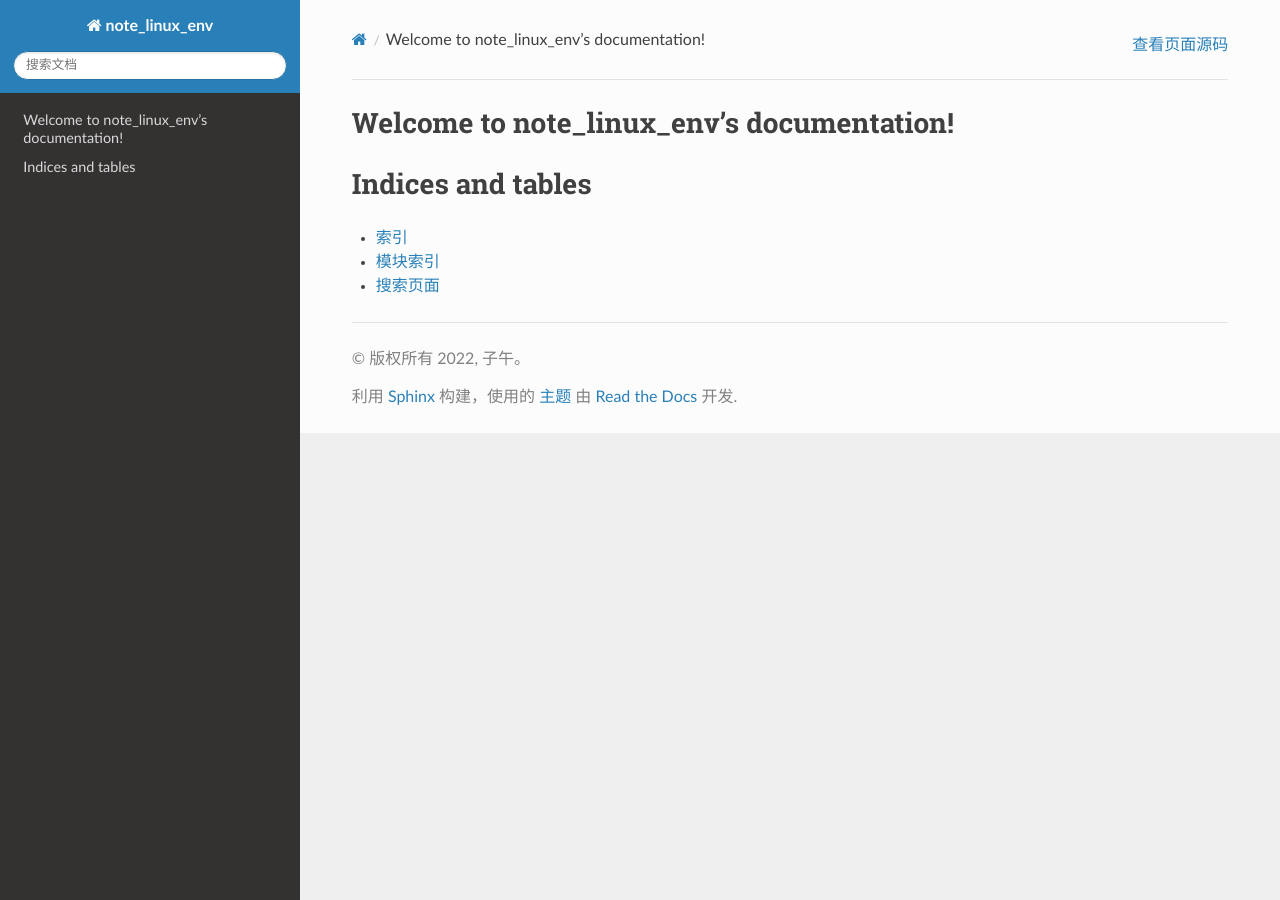
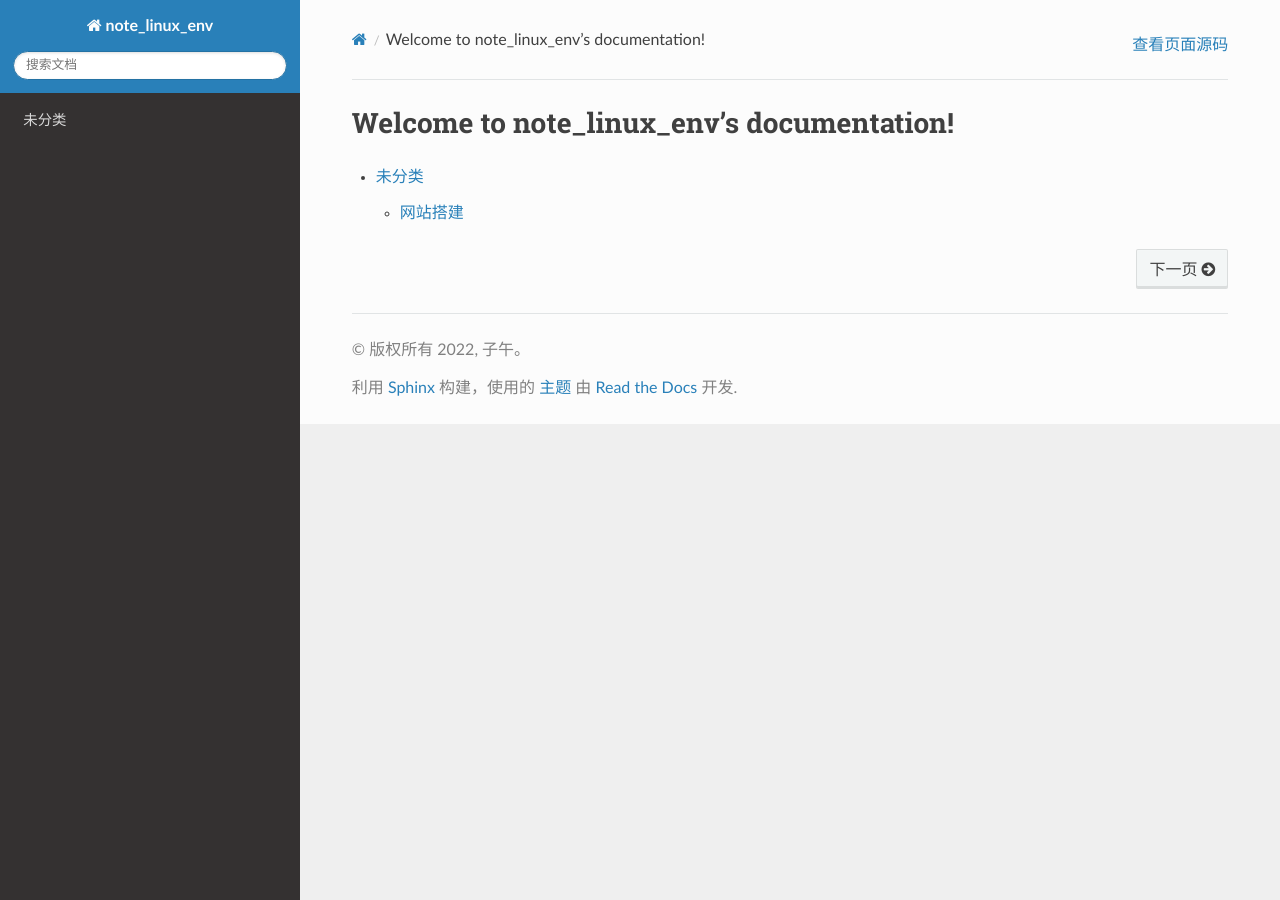
Before and after one commit to lzstudy/note_linux_env, a Sphinx documentation site: the page built from source/index.rst, in a window 1280 px wide. Built offline with Sphinx 7.4.7 and the Read the Docs theme 2.0.0, drawn with Linux system fonts in a browser that asks for light colours.

```diff
--- a/source/index.rst
+++ b/source/index.rst
@@ -7,14 +7,7 @@ Welcome to note_linux_env's documentation!
 ==========================================
 
 .. toctree::
-   :maxdepth: 2
-   :caption: Contents:
+   :maxdepth: 3
+   :titlesonly:
 
-
-
-Indices and tables
-==================
-
-* :ref:`genindex`
-* :ref:`modindex`
-* :ref:`search`
+   misc/index
--- /dev/null
+++ b/source/misc/index.rst
@@ -0,0 +1,7 @@
+未分类
+========================================
+
+.. toctree::
+   :maxdepth: 1
+
+   web.md
```
Also changed, not shown: source/misc/web.md (added, +97 -0 lines), source/misc/.images/web_sample.jpg (added).
